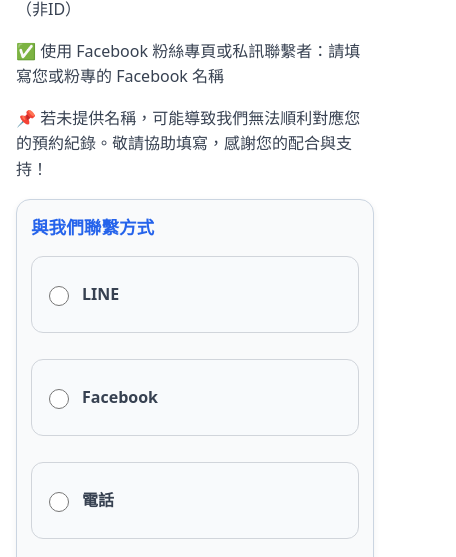
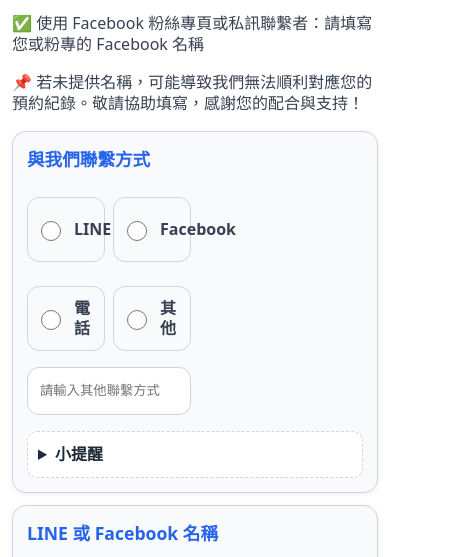
Before and after one commit to natural-uncle888/Reservation-System, a website: page public/contact.html in a window 390 px wide. Shown: the part 161-718 px from the top of the page, 456 px wide, since content can reach past the window. Drawn offline with Linux system fonts and the light colour scheme.

Commit message:
Add files via upload

```diff
--- a/public/mobile.v4.css
+++ b/public/mobile.v4.css
@@ -388,3 +388,39 @@
 #ac-transformers > label {
   margin: 0 !important;
 }
+
+
+/* === Forced two-column mobile grids for specified sections === */
+@media (max-width: 767px){
+  /* Other-service sections: render choice cards in 2 columns */
+  .section{
+    display: grid;
+    grid-template-columns: repeat(2, minmax(0, 1fr));
+    gap: 8px;
+    align-items: start;
+  }
+  .section > h2,
+  .section > .subhead,
+  .section > ul,
+  .section > p,
+  .section > details{
+    grid-column: 1 / -1; /* headings/notes span full width */
+  }
+  label.option{ display:block; }
+
+  /* Contact sections: buttons/labels in 2 columns */
+  .section .group{
+    display: grid;
+    grid-template-columns: repeat(2, minmax(0, 1fr));
+    gap: 8px;
+    align-items: start;
+  }
+  .section .group .other-input{ grid-column: 1 / -1; }
+
+  /* Tighten vertical rhythm on mobile */
+  .wrap{ padding: 8px 12px; }
+  .section{ margin: 10px 0 12px; }
+  .subhead{ margin: 4px 0 6px; font-size: .95rem; }
+  label.option, .group label{ padding: 6px 8px; }
+  p, label{ line-height: 1.35; }
+}
```
Also changed, not shown: public/index.html (+13 -1 lines).
